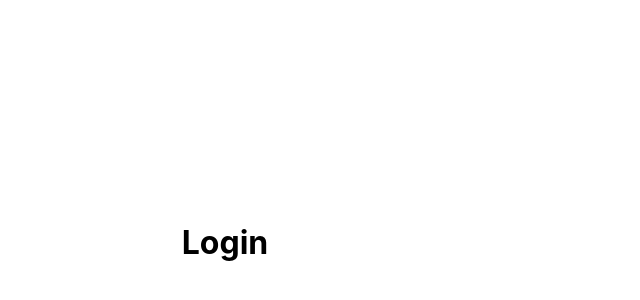
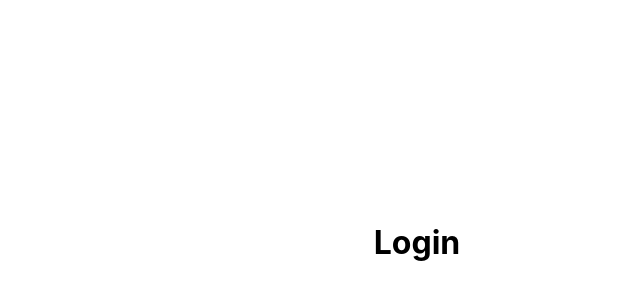
Before and after one commit to Ippei523/react_study_auth, a React (Create React App) app: page /auth/login in a window 1280 px wide. Shown: the part 158-458 px from the top of the page, without its empty margins (223-863 px from the left). Built offline with nearby package versions, Linux system fonts and the light colour scheme.

Commit message:
レイアウト変更

```diff
--- a/src/components/layout.tsx
+++ b/src/components/layout.tsx
@@ -6,7 +6,7 @@ interface LayoutProps {
 
 export function Layout({ children }: LayoutProps) {
   return (
-    <Box sx={{ display: "flex", width: "70%", alignItems: "center", justifyContent: "center" }}>
+    <Box sx={{ display: "flex", width: "70%", alignItems: "center", justifyContent: "center", margin: "0px auto" }}>
       { children }
     </Box>
   )
```
